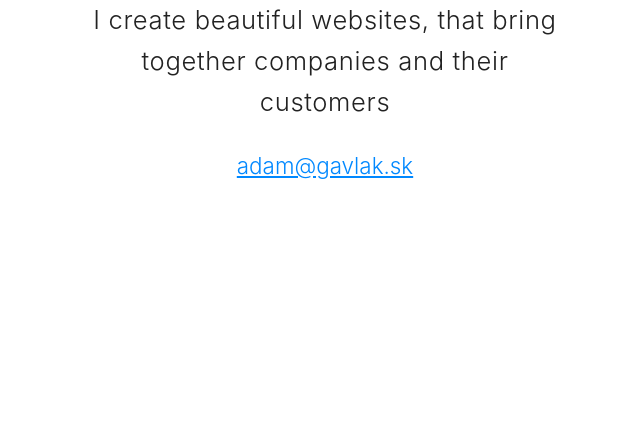
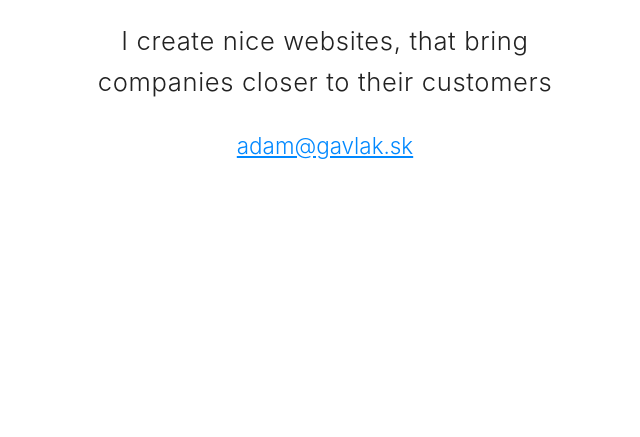
Before and after one commit to adamgavlak/gavlak.sk, a website: page static/en.pug in a window 1280 px wide. Shown: the part 371-808 px from the top of the page, without its empty margins (315-955 px from the left). Drawn offline with nearby package versions, Linux system fonts and the light colour scheme; files that its build step writes are made by us from their sources; files whose address does not match are found by name.

Commit message:
Change copy

```diff
--- a/static/en.pug
+++ b/static/en.pug
@@ -3,7 +3,7 @@ extends _layout.pug
 block content
   main.en
     h1 Adam Gavlák 👋
-    h2 I create beautiful websites, that bring together companies and their customers
+    h2 I create nice websites, that bring companies closer to their customers
 
     p.contact
       a(href="mailto:adam@gavlak.sk" class="contact__link") adam@gavlak.sk
```
Also changed, not shown: docs/en.html.
